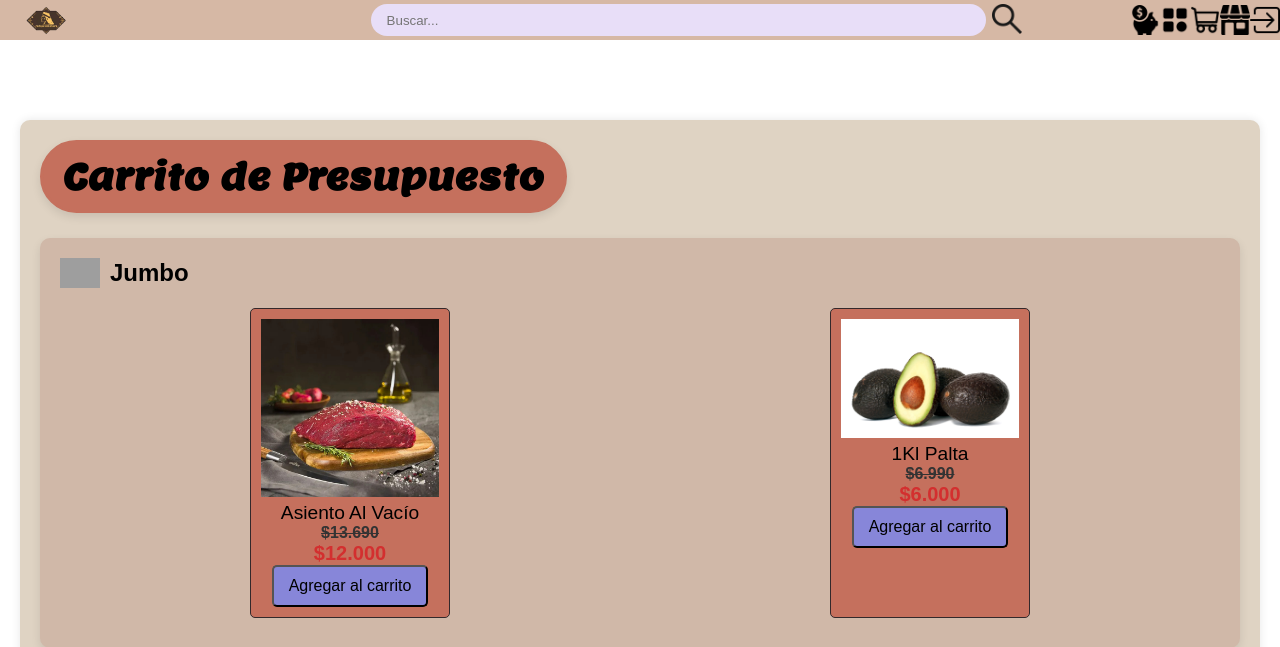
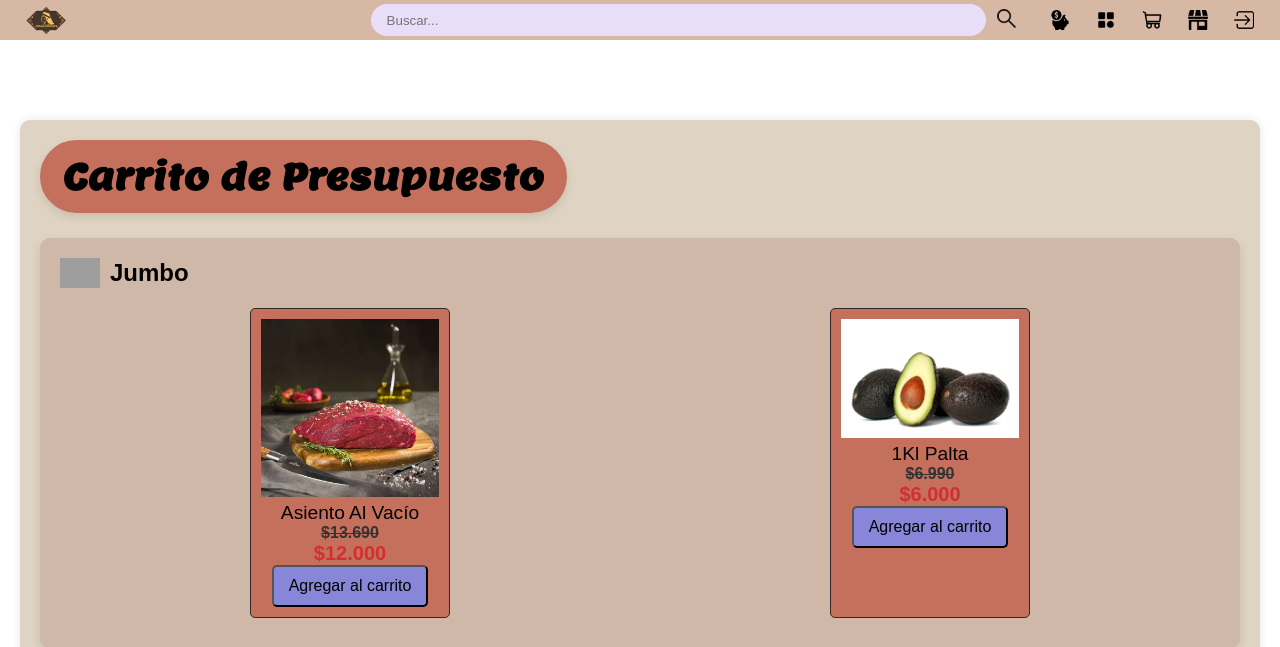
Before and after one commit to Cristian0Caceres/INFO1170_G1_SEC1, a PHP site: page /Html/Carrito.html in a window 1280 px wide. Shown: the top 647 px of the page. Run offline with PHP 8.4, Linux system fonts and the light colour scheme; grey boxes are pictures that could not be loaded.

Commit message:
Update carrito_styles.css

```diff
--- a/Css/carrito_styles.css
+++ b/Css/carrito_styles.css
@@ -15,37 +15,33 @@ body, html {
 header {
     height: 5%;
     width: 100%;
-    background-color: #d6b8a5; /* Cambia el color si lo deseas */
+  background-color: #d6b8a5
 }
 
 .barra-superior {
     display: flex;
     height: 100%;
-    justify-content: space-between; /* Cambiar a 'space-between' para que el logo esté a la izquierda y los íconos a la derecha */
 }
 
 .logo {
     display: flex;
     width: 20%;
     align-items: center;
-    justify-content: flex-start; /* Cambia 'left' por 'flex-start' */
-    padding-left: 2%;
+    justify-content: left;
+    padding-left: 2%
 }
 
 .logo img {
     height: 100%;
-    max-height: 50px; /* Ajusta la altura máxima de la imagen del logo */
-    width: auto; /* Mantiene la proporción de la imagen */
 }
 
 .search-bar {
     display: flex;
     align-items: center;
-    justify-content: flex-end; /* Asegúrate de que los elementos dentro de la barra de búsqueda estén a la derecha */
-    width: 60%; /* Si quieres que ocupe más espacio, ajusta este valor */
+    justify-content: right;
+    width: 60%;
     height: 100%;
 }
-
 
 .search-bar input {
     background-color: #E8DEF8;
@@ -67,8 +63,7 @@ header {
 }
 
 .search-bar button img {
-    max-height: 30px; /* Altura máxima para la imagen del botón de búsqueda */
-    width: auto; /* Mantiene la proporción de la imagen */
+    height: 60%;
 }
 
 .icons {
@@ -76,21 +71,20 @@ header {
     height: 100%;
     display: flex;
     align-items: center;
-    justify-content: flex-end; /* Cambiar 'space-evenly' por 'flex-end' */
+    justify-content: space-evenly;
 }
 
-.icons a {
+.icons a{
     height: 100%;
     display: flex;
     align-items: center;
     justify-content: space-evenly;
 }
 
-.icons a img {
-    max-height: 30px; /* Altura máxima para las imágenes de los íconos */
-    width: auto; /* Mantiene la proporción de la imagen */
+.icons a img{
+    height: 50%;
+    cursor: pointer;
 }
-
 
 main {
     padding: 80px 20px; /* Ajusta el padding para dar espacio al header fijo */
@@ -264,7 +258,6 @@ main {
 
 }
 
-
 footer {
     background-color: #D0B8A8;
     color: #000000;
```
